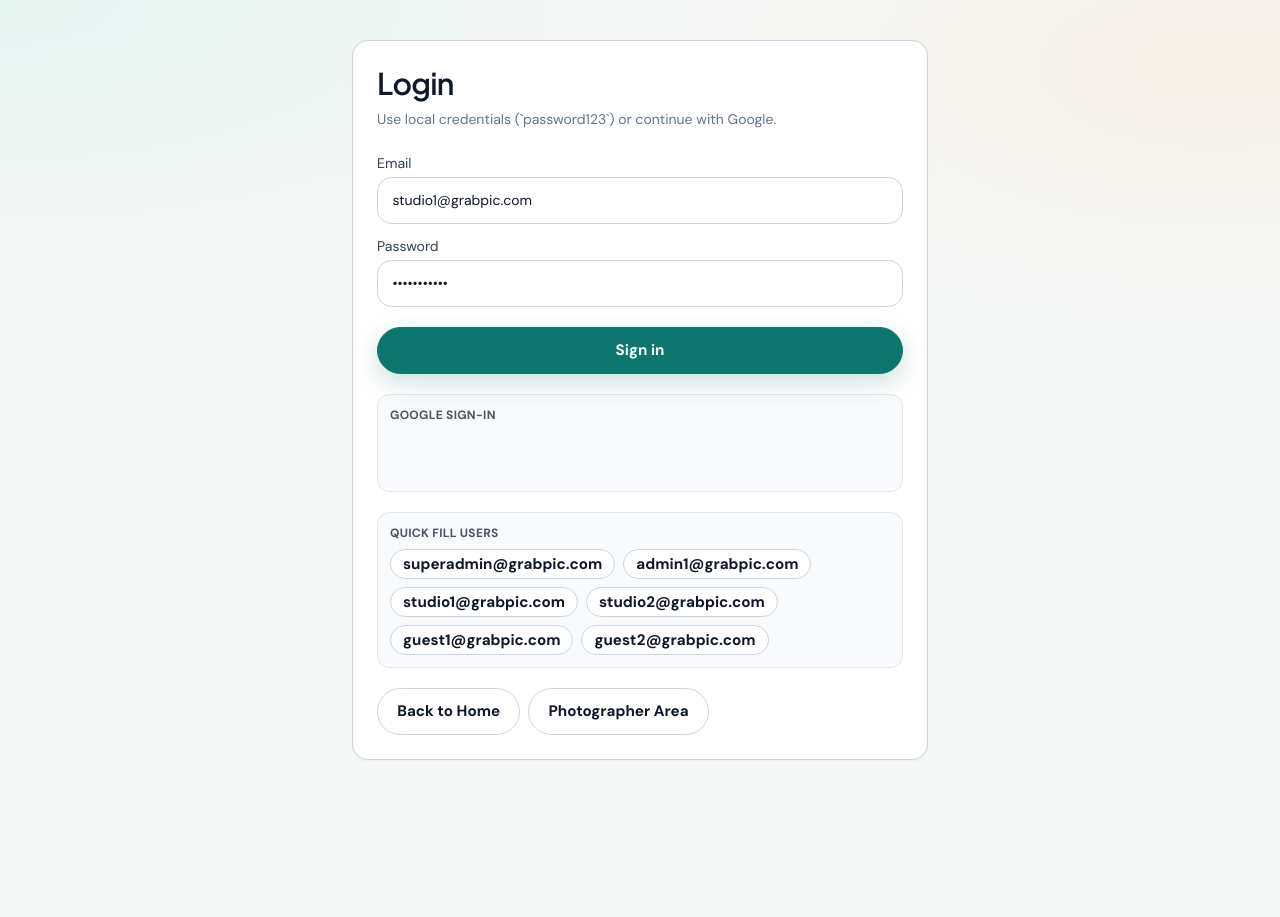
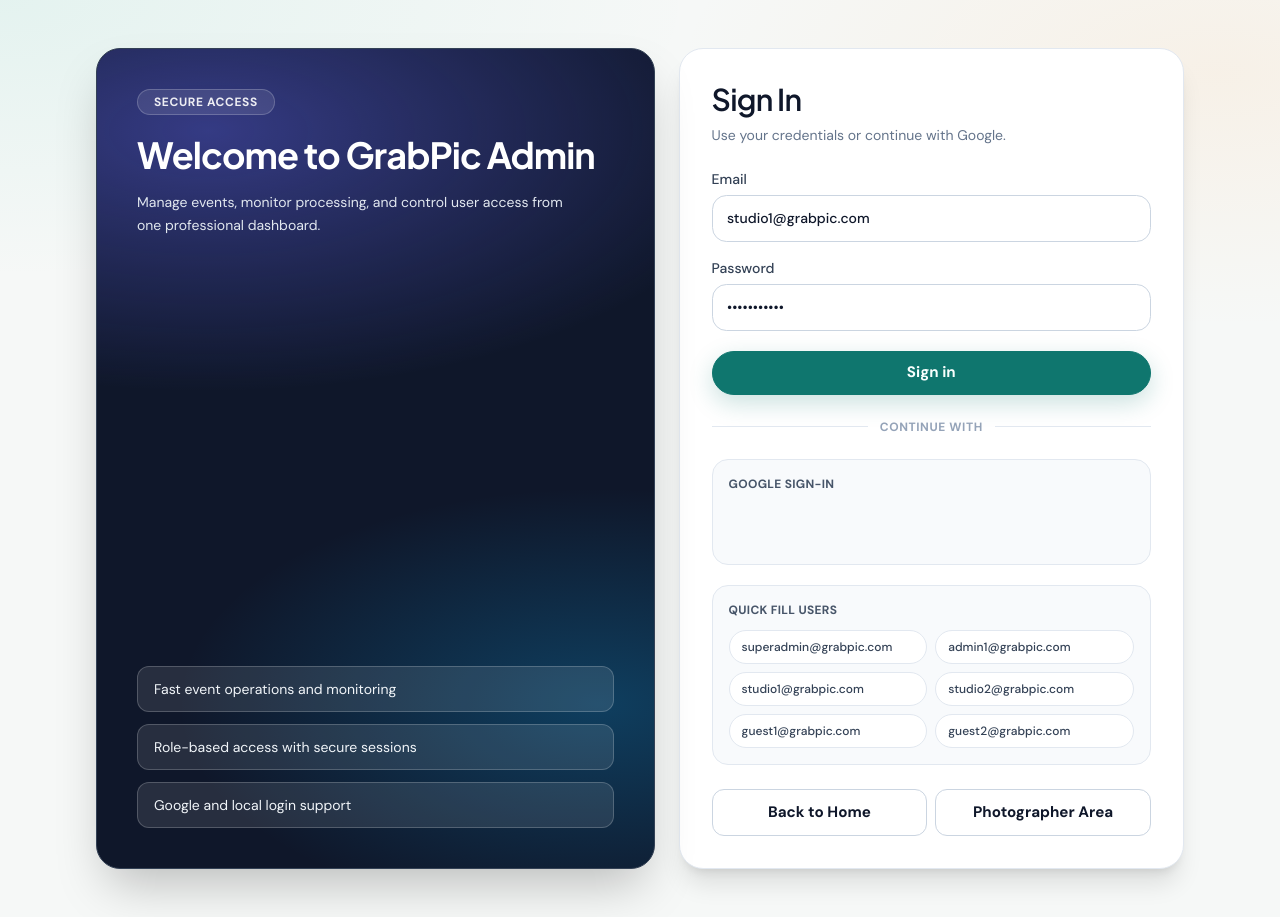
Before and after one commit to Viveklokadiya/GrabPic, a Next.js app in the folder frontend/: page /login in a window 1280 px wide. Before the commit the page ends 824 px from the top, so only its background shows below. Built offline with nearby package versions, Linux system fonts and the light colour scheme; no server answers.

Commit message:
Polish login UX and enable admin dashboard click-through navigation

```diff
--- a/frontend/app/admin/page.tsx
+++ b/frontend/app/admin/page.tsx
@@ -1,6 +1,7 @@
 "use client";
 
 import Link from "next/link";
+import { useRouter } from "next/navigation";
 import { useEffect, useMemo, useState } from "react";
 import { ConfirmDialog } from "@/components/confirm-dialog";
 import { ToastStack, type ToastMessage } from "@/components/toast-stack";
@@ -21,10 +22,10 @@
   }
 }
 
-function StatCard({ label, value, icon, iconBg, iconColor, trend }: {
-  label: string; value: string | number; icon: string; iconBg: string; iconColor: string; trend?: string;
+function StatCard({ label, value, icon, iconBg, iconColor, trend, href }: {
+  label: string; value: string | number; icon: string; iconBg: string; iconColor: string; trend?: string; href?: string;
 }) {
-  return (
+  const card = (
     <article className="group relative flex flex-col justify-between rounded-xl bg-white p-6 shadow-sm ring-1 ring-slate-200 transition-all hover:-translate-y-1 hover:shadow-lg">
       <div className="flex items-start justify-between">
         <div className="flex flex-col gap-1">
@@ -45,6 +46,12 @@
       )}
     </article>
   );
+  if (!href) return card;
+  return (
+    <Link href={href} className="block rounded-xl focus-visible:outline focus-visible:outline-2 focus-visible:outline-offset-2 focus-visible:outline-primary">
+      {card}
+    </Link>
+  );
 }
 
 function canCancel(status: string): boolean {
@@ -52,6 +59,7 @@
 }
 
 export default function AdminDashboardPage() {
+  const router = useRouter();
   const auth = useAuth();
   const [stats, setStats] = useState<GlobalStatsResponse | null>(null);
   const [events, setEvents] = useState<AdminEventStatusItem[]>([]);
@@ -177,10 +185,10 @@
         <>
           {/* Stat Cards */}
           <section className="grid grid-cols-1 gap-6 sm:grid-cols-2 lg:grid-cols-4 mb-10">
-            <StatCard label="Total Users" value={stats?.users ?? 0} icon="group" iconBg="bg-blue-50" iconColor="text-blue-600" trend="+12%" />
-            <StatCard label="Total Events" value={stats?.events ?? 0} icon="calendar_month" iconBg="bg-indigo-50" iconColor="text-indigo-600" trend="+5%" />
-            <StatCard label="Active Jobs" value={activeJobs} icon="bolt" iconBg="bg-orange-50" iconColor="text-orange-600" />
-            <StatCard label="Completed Today" value={completedToday} icon="photo_library" iconBg="bg-pink-50" iconColor="text-pink-600" trend="+15%" />
+            <StatCard href="/admin/users" label="Total Users" value={stats?.users ?? 0} icon="group" iconBg="bg-blue-50" iconColor="text-blue-600" trend="+12%" />
+            <StatCard href="/admin/events" label="Total Events" value={stats?.events ?? 0} icon="calendar_month" iconBg="bg-indigo-50" iconColor="text-indigo-600" trend="+5%" />
+            <StatCard href="/admin/jobs" label="Active Jobs" value={activeJobs} icon="bolt" iconBg="bg-orange-50" iconColor="text-orange-600" />
+            <StatCard href="/admin/metrics" label="Completed Today" value={completedToday} icon="photo_library" iconBg="bg-pink-50" iconColor="text-pink-600" trend="+15%" />
           </section>
 
           {/* Live Events Table */}
@@ -221,10 +229,14 @@
                     const pct = event.progress_percentage.toFixed(1);
                     const isRunning = event.status === "RUNNING";
                     return (
-                      <tr key={event.event_id} className="group hover:bg-slate-50 transition-colors">
+                      <tr
+                        key={event.event_id}
+                        className="group cursor-pointer hover:bg-slate-50 transition-colors"
+                        onClick={() => router.push(`/admin/events/${event.event_id}`)}
+                      >
                         <td className="px-6 py-4">
                           <div className="flex flex-col">
-                            <span className="font-semibold text-slate-900">{event.event_name}</span>
+                            <span className="font-semibold text-slate-900 group-hover:text-primary transition-colors">{event.event_name}</span>
                             <span className="text-xs text-slate-400 font-mono mt-0.5">#{event.event_id.slice(0, 8)}</span>
                           </div>
                         </td>
@@ -265,16 +277,12 @@
                         </td>
                         <td className="px-6 py-4 text-right">
                           <div className="inline-flex items-center gap-2">
-                            <Link
-                              href={`/admin/events/${event.event_id}`}
-                              className="inline-flex items-center gap-1.5 rounded-md border border-slate-200 bg-white px-3 py-1.5 text-xs font-semibold text-slate-600 transition-all hover:border-primary hover:text-primary"
-                            >
-                              <span className="material-symbols-outlined text-[16px]">open_in_new</span>
-                              View
-                            </Link>
                             {canCancel(event.status) ? (
                               <button
-                                onClick={() => void onCancel(event.event_id, event.event_name)}
+                                onClick={(eventClick) => {
+                                  eventClick.stopPropagation();
+                                  void onCancel(event.event_id, event.event_name);
+                                }}
                                 disabled={cancelingId === event.event_id}
                                 className="inline-flex items-center gap-1.5 rounded-md border border-red-200 bg-red-50 px-3 py-1.5 text-xs font-semibold text-red-600 transition-all hover:bg-red-100 hover:border-red-300 disabled:opacity-50"
                               >
@@ -284,7 +292,10 @@
                             ) : null}
                             {canDelete ? (
                               <button
-                                onClick={() => requestDelete(event.event_id, event.event_name)}
+                                onClick={(eventClick) => {
+                                  eventClick.stopPropagation();
+                                  requestDelete(event.event_id, event.event_name);
+                                }}
                                 disabled={deletingId === event.event_id}
                                 className="inline-flex items-center gap-1.5 rounded-md border border-red-200 bg-red-50 px-3 py-1.5 text-xs font-semibold text-red-700 transition-all hover:bg-red-100 hover:border-red-300 disabled:opacity-50"
                               >
--- a/frontend/app/login/page.tsx
+++ b/frontend/app/login/page.tsx
@@ -50,7 +50,7 @@
   const [redirectPath, setRedirectPath] = useState("");
   const googleClientId = String(process.env.NEXT_PUBLIC_GOOGLE_CLIENT_ID || "").trim();
   const googleMountRef = useRef<HTMLDivElement | null>(null);
-  const googleRenderedRef = useRef(false);
+  const googleInitializedRef = useRef(false);
 
   const [email, setEmail] = useState("studio1@grabpic.com");
   const [password, setPassword] = useState("password123");
@@ -98,9 +98,12 @@
 
   useEffect(() => {
     if (!googleScriptReady || !googleClientId) return;
-    if (!googleMountRef.current || googleRenderedRef.current) return;
+    const mountNode = googleMountRef.current;
+    if (!mountNode) return;
     const client = window.google?.accounts?.id;
     if (!client) return;
+
+    if (!googleInitializedRef.current) {
       client.initialize({
         client_id: googleClientId,
         callback: (response: GoogleCredentialResponse) => {
@@ -125,76 +128,134 @@
             });
         },
       });
-    client.renderButton(googleMountRef.current, {
+      googleInitializedRef.current = true;
+    }
+
+    const renderGoogleButton = () => {
+      if (!mountNode) return;
+      const buttonWidth = Math.max(220, Math.floor(mountNode.clientWidth));
+      mountNode.innerHTML = "";
+      client.renderButton(mountNode, {
         theme: "outline",
         size: "large",
-      text: "signin_with",
+        text: "continue_with",
         shape: "pill",
-      width: 320,
+        width: buttonWidth,
       });
-    googleRenderedRef.current = true;
-  }, [googleClientId, googleScriptReady, redirectPath, router]);
+    };
+
+    renderGoogleButton();
+
+    const observer = new ResizeObserver(() => renderGoogleButton());
+    observer.observe(mountNode);
+    return () => observer.disconnect();
+  }, [googleClientId, googleScriptReady]);
 
   return (
-    <main className="page-wrap">
+    <main className="min-h-screen bg-[radial-gradient(1100px_480px_at_0%_0%,rgba(72,72,229,0.14),transparent_60%),radial-gradient(900px_420px_at_100%_0%,rgba(56,189,248,0.12),transparent_58%),#f8fafc]">
       <Script
         src="https://accounts.google.com/gsi/client"
         strategy="afterInteractive"
         onLoad={() => setGoogleScriptReady(true)}
         onError={() => setError("Failed to load Google sign-in script. Refresh and try again.")}
       />
-      <section className="mx-auto max-w-xl rounded-2xl border border-line bg-surface p-6 shadow-sm">
-        <h1 className="font-display text-3xl font-semibold tracking-tight text-slate-900">Login</h1>
-        <p className="mt-2 text-sm text-muted">Use local credentials (`password123`) or continue with Google.</p>
-        {redirectPath ? <p className="mt-1 text-xs text-muted">After sign in, you will return to {redirectPath}</p> : null}
+      <div className="mx-auto grid w-full max-w-6xl gap-6 px-4 py-8 sm:px-6 lg:grid-cols-[1.05fr_0.95fr] lg:px-8 lg:py-12">
+        <section className="relative hidden overflow-hidden rounded-3xl border border-slate-700 bg-slate-900 p-10 text-white shadow-2xl lg:flex lg:flex-col lg:justify-between">
+          <div className="pointer-events-none absolute inset-0 bg-[radial-gradient(900px_420px_at_20%_10%,rgba(99,102,241,0.45),transparent_62%),radial-gradient(700px_360px_at_90%_80%,rgba(14,165,233,0.28),transparent_60%)]" />
+          <div className="relative">
+            <p className="inline-flex items-center gap-2 rounded-full border border-white/20 bg-white/10 px-4 py-1 text-xs font-semibold uppercase tracking-wider text-white/90">
+              Secure Access
+            </p>
+            <h1 className="mt-5 font-display text-4xl font-bold tracking-tight">Welcome to GrabPic Admin</h1>
+            <p className="mt-4 max-w-md text-sm leading-relaxed text-slate-200">
+              Manage events, monitor processing, and control user access from one professional dashboard.
+            </p>
+          </div>
+          <div className="relative grid gap-3 text-sm text-slate-100">
+            <div className="rounded-xl border border-white/20 bg-white/10 px-4 py-3">Fast event operations and monitoring</div>
+            <div className="rounded-xl border border-white/20 bg-white/10 px-4 py-3">Role-based access with secure sessions</div>
+            <div className="rounded-xl border border-white/20 bg-white/10 px-4 py-3">Google and local login support</div>
+          </div>
+        </section>
 
-        <form className="mt-6 grid gap-3" onSubmit={onSubmit}>
-          <label className="text-sm text-slate-700">
+        <section className="rounded-3xl border border-slate-200 bg-white p-6 shadow-xl sm:p-8">
+          <div className="mb-6">
+            <h2 className="font-display text-3xl font-semibold tracking-tight text-slate-900">Sign In</h2>
+            <p className="mt-2 text-sm text-slate-500">Use your credentials or continue with Google.</p>
+            {redirectPath ? <p className="mt-1 text-xs text-slate-500">After sign in, you will return to {redirectPath}</p> : null}
+          </div>
+
+          <form className="grid gap-4" onSubmit={onSubmit}>
+            <label className="text-sm font-medium text-slate-700">
               Email
-            <input className="field mt-1" type="email" value={email} onChange={(e) => setEmail(e.target.value)} required />
+              <input
+                className="field mt-1.5"
+                type="email"
+                value={email}
+                onChange={(e) => setEmail(e.target.value)}
+                required
+              />
             </label>
-          <label className="text-sm text-slate-700">
+            <label className="text-sm font-medium text-slate-700">
               Password
-            <input className="field mt-1" type="password" value={password} onChange={(e) => setPassword(e.target.value)} required />
+              <input
+                className="field mt-1.5"
+                type="password"
+                value={password}
+                onChange={(e) => setPassword(e.target.value)}
+                required
+              />
             </label>
-          <button className="btn btn-primary mt-2" type="submit" disabled={loading}>
+            <button className="btn btn-primary mt-1 h-11 w-full rounded-xl" type="submit" disabled={loading}>
               {loading ? "Signing in..." : "Sign in"}
             </button>
           </form>
 
-        <div className="mt-5 rounded-xl border border-slate-200 bg-slate-50 p-3">
+          <div className="my-6 flex items-center gap-3 text-xs font-semibold uppercase tracking-wider text-slate-400">
+            <span className="h-px flex-1 bg-slate-200" />
+            Continue with
+            <span className="h-px flex-1 bg-slate-200" />
+          </div>
+
+          <div className="rounded-2xl border border-slate-200 bg-slate-50 p-4">
             <p className="text-xs font-semibold uppercase tracking-wide text-slate-600">Google Sign-In</p>
             {googleClientId ? (
-            <div className="mt-3 min-h-11" ref={googleMountRef} />
+              <div className="mt-3 w-full min-h-[44px]" ref={googleMountRef} />
             ) : (
               <p className="mt-2 text-xs text-amber-700">Set `NEXT_PUBLIC_GOOGLE_CLIENT_ID` to enable Google sign-in.</p>
             )}
-          {googleLoading ? <p className="mt-2 text-xs text-muted">Verifying Google account...</p> : null}
+            {googleLoading ? <p className="mt-2 text-xs text-slate-500">Verifying Google account...</p> : null}
           </div>
 
-        <div className="mt-5 rounded-xl border border-slate-200 bg-slate-50 p-3">
-          <p className="text-xs font-semibold uppercase tracking-wide text-slate-600">Quick fill users</p>
-          <div className="mt-2 flex flex-wrap gap-2">
+          <div className="mt-5 rounded-2xl border border-slate-200 bg-slate-50 p-4">
+            <p className="text-xs font-semibold uppercase tracking-wide text-slate-600">Quick Fill Users</p>
+            <div className="mt-3 grid grid-cols-1 gap-2 sm:grid-cols-2">
               {DEMO_USERS.map((userEmail) => (
-              <button key={userEmail} type="button" onClick={() => setEmail(userEmail)} className="btn btn-secondary !px-3 !py-1.5 text-xs">
+                <button
+                  key={userEmail}
+                  type="button"
+                  onClick={() => setEmail(userEmail)}
+                  className="truncate rounded-lg border border-slate-200 bg-white px-3 py-2 text-left text-xs font-medium text-slate-700 transition-colors hover:border-primary/40 hover:text-primary"
+                >
                   {userEmail}
                 </button>
               ))}
             </div>
           </div>
 
-        {error ? <p className="mt-3 text-sm text-red-700">{error}</p> : null}
-        {success ? <p className="mt-3 text-sm text-teal-700">{success}</p> : null}
+          {error ? <p className="mt-4 rounded-lg border border-red-200 bg-red-50 px-3 py-2 text-sm text-red-700">{error}</p> : null}
+          {success ? <p className="mt-4 rounded-lg border border-emerald-200 bg-emerald-50 px-3 py-2 text-sm text-emerald-700">{success}</p> : null}
 
-        <div className="mt-5 flex flex-wrap gap-2">
-          <Link href="/" className="btn btn-secondary">
+          <div className="mt-6 grid grid-cols-1 gap-2 sm:grid-cols-2">
+            <Link href="/" className="btn btn-secondary !rounded-xl !justify-center">
               Back to Home
             </Link>
-          <Link href="/photographer/events" className="btn btn-secondary">
+            <Link href="/photographer/events" className="btn btn-secondary !rounded-xl !justify-center">
               Photographer Area
             </Link>
           </div>
         </section>
+      </div>
     </main>
   );
 }
```
Lines whose indentation alone changed are shown as unchanged.
